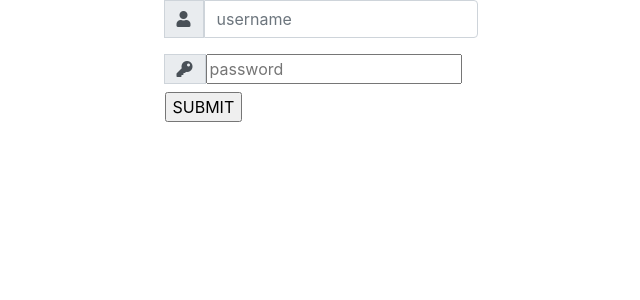
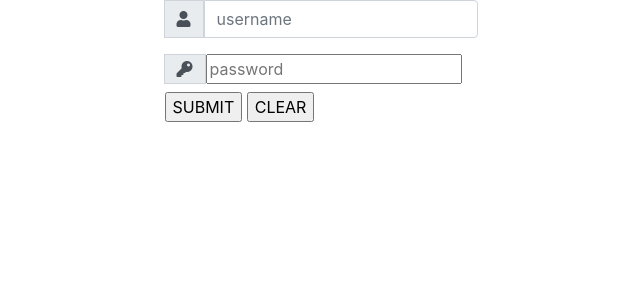
Before and after one commit to adikkakdela/adiltsca, a PHP site: page / in a window 1280 px wide. Shown: the top 300 px of the page, without its empty margins (319-959 px from the left). Run offline with PHP 8.4, Linux system fonts and the light colour scheme; some libraries are stand-ins or nearby versions.

Commit message:
Update index.php

```diff
--- a/index.php
+++ b/index.php
@@ -36,6 +36,7 @@
 						</div>
 							<tr class="d-flex justify-content-center mt-3 login_container">
 				 	 <td><input type="submit" onclick="return check(this.form)" value="SUBMIT"></td>
+					 <td><input type="reset"  value="CLEAR"></td>
 				   </tr>
 					</form>
 				</div>
```
